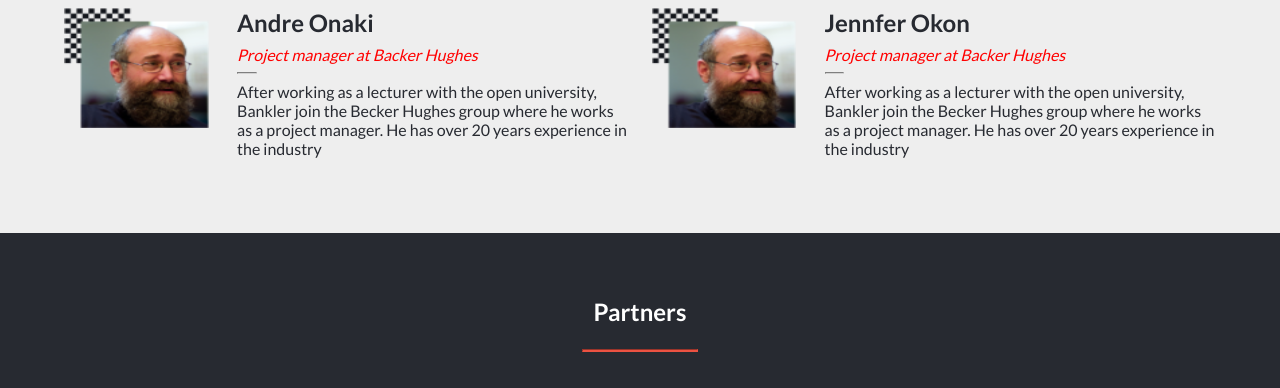
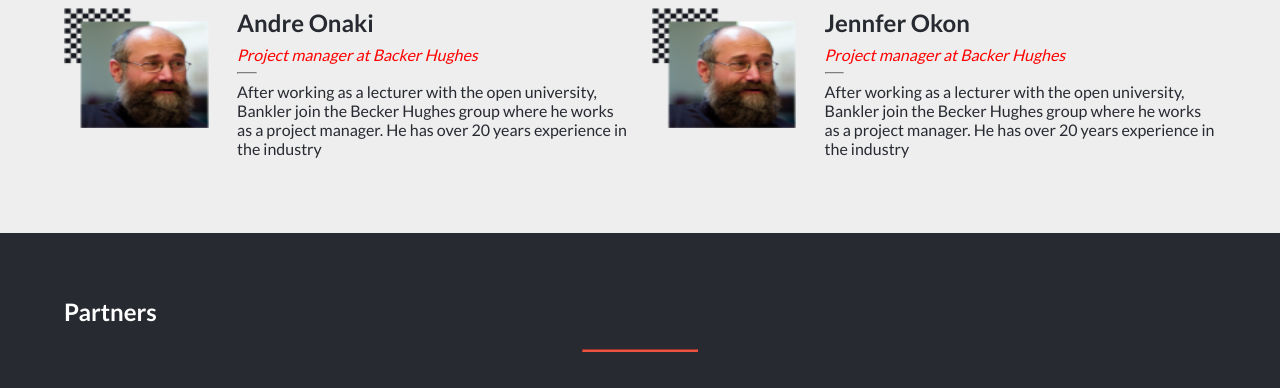
Before and after one commit to prius2055/learn-web-development, a website: page index.html in a window 1280 px wide. Shown: the part 2505-2893 px from the top of the page. Drawn offline with Linux system fonts and the light colour scheme.

Commit message:
Update html files

```diff
--- a/index.html
+++ b/index.html
@@ -133,7 +133,7 @@
           </div>
 
           <div class="partners">
-                <h1>Partners</h1>
+                <h2>Partners</h2>
                 <hr/>
                 <div class="partner-images">
                   <img src="./img/googlekorea 1.png" alt="google logo"/>
```
Also changed, not shown: about.html (+1 -1 lines).
